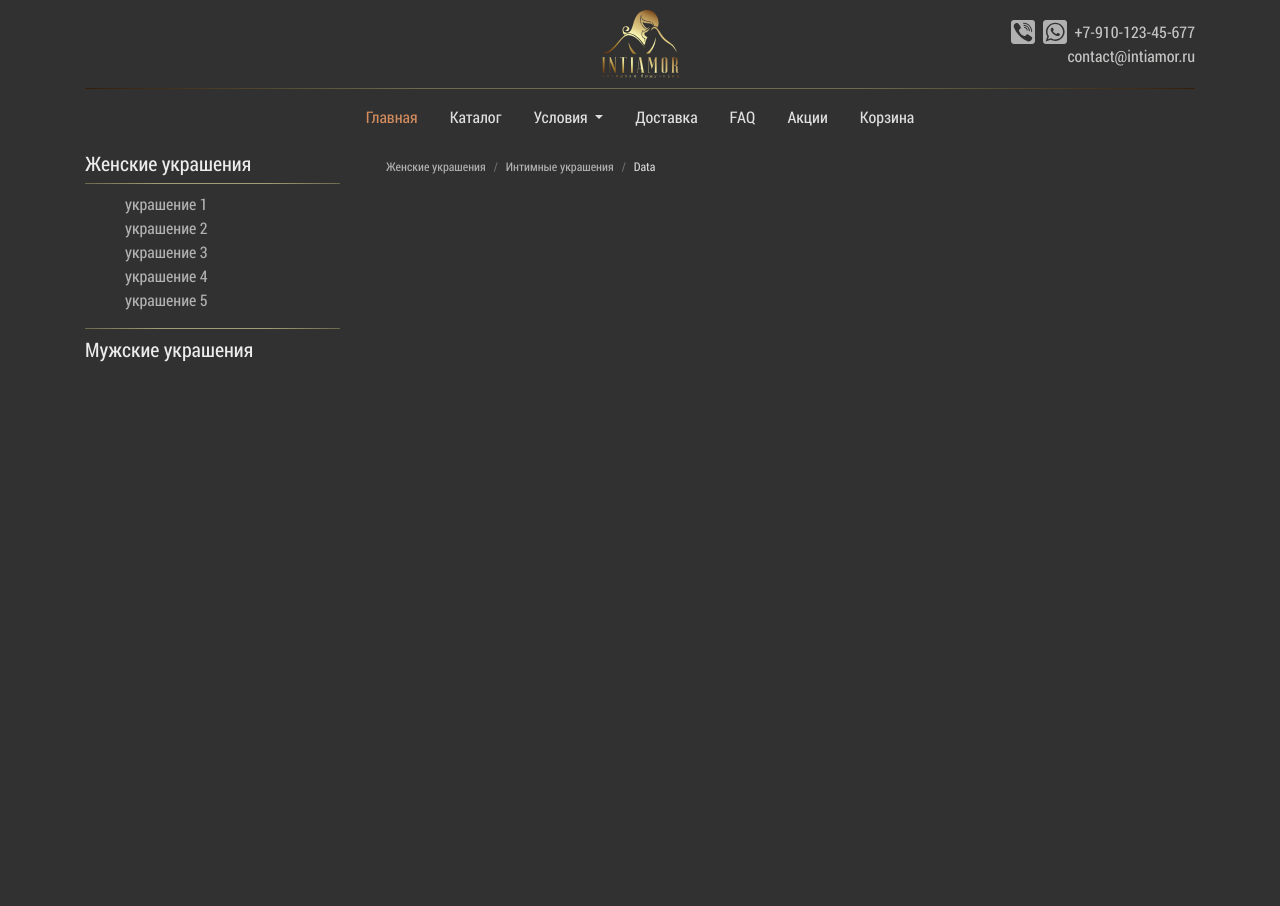
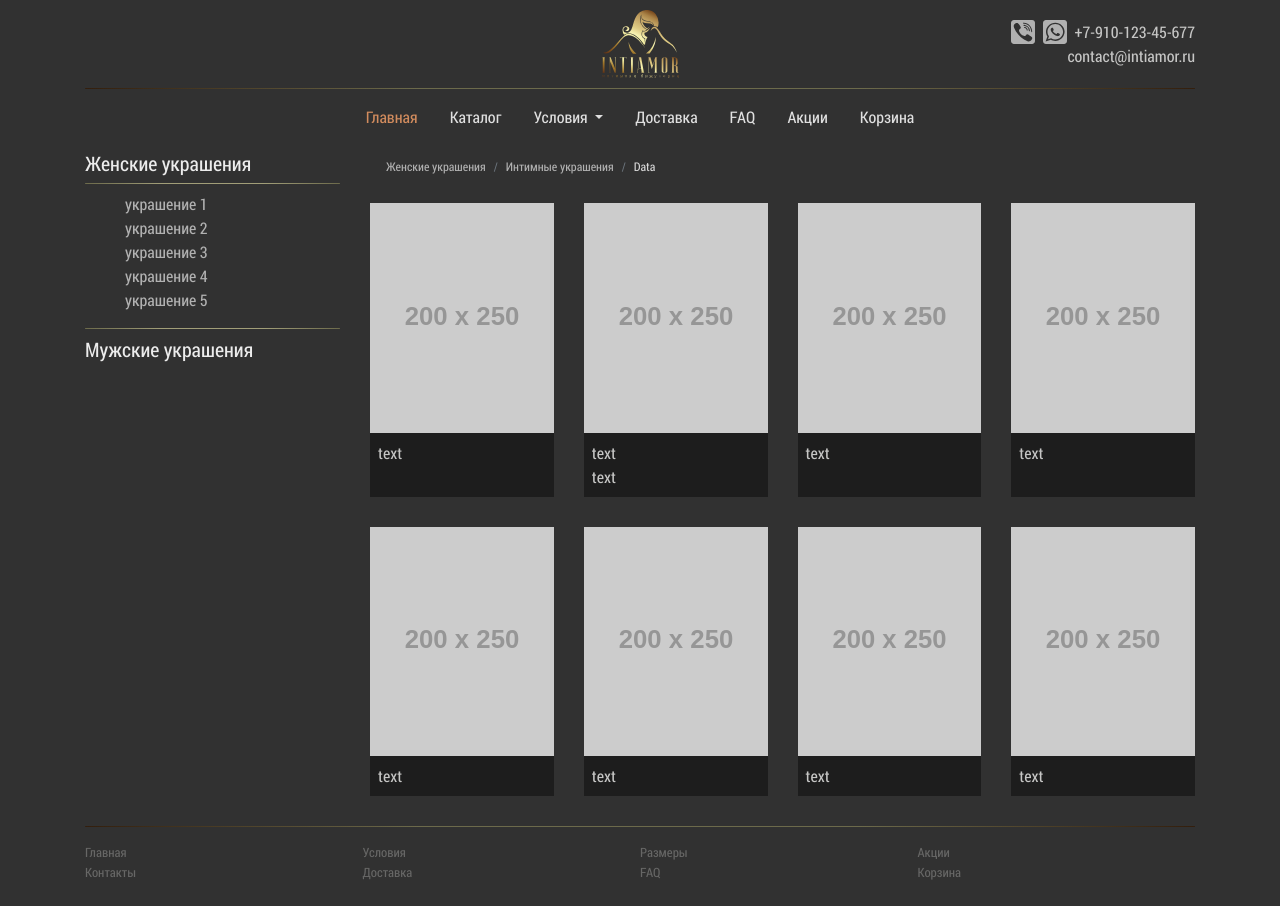
Before and after one commit to terlim/intiamor, a website: page src/html/catalog.html in a window 1280 px wide. Before the commit the page ends 800 px from the top, so only its background shows below. Drawn offline with nearby package versions, Linux system fonts and the light colour scheme; files that its build step writes are made by us from their sources; placeholder pictures from the web are drawn by us; files whose address does not match are found by name.

Commit message:
catalog3

```diff
--- a/src/blocks/catalog/catalog.html
+++ b/src/blocks/catalog/catalog.html
@@ -0,0 +1,12 @@
+<div class="row">
+    //= ../../blocks/catalog_item/catalog_item.html
+    //= ../../blocks/catalog_item/catalog_item2.html
+    //= ../../blocks/catalog_item/catalog_item.html
+    //= ../../blocks/catalog_item/catalog_item.html
+    //= ../../blocks/catalog_item/catalog_item.html
+    //= ../../blocks/catalog_item/catalog_item.html
+    //= ../../blocks/catalog_item/catalog_item.html
+    //= ../../blocks/catalog_item/catalog_item.html
+
+
+</div>
--- /dev/null
+++ b/src/blocks/catalog_item/catalog_item.html
@@ -0,0 +1,17 @@
+<div class="col col-12 col-md-3">
+    <div class="ctovar__card-wrapper">
+        <div class="ctovar__card">
+            <div class="ctovar__body">
+                <div class="ctovar__img">
+                    <a href="#">
+                        <img class="img-fluid" src="http://placehold.it/200x250/b0b0b0" alt="alt">
+                    </a>
+                </div>
+            </div>
+            <div class="ctovar__footer">
+                <span>text</span>
+
+            </div>
+        </div>
+    </div>
+</div>
--- /dev/null
+++ b/src/blocks/catalog_item/catalog_item.scss
@@ -0,0 +1,25 @@
+@import "../core/functions";
+@import "../core/variables";
+@import "../core/mixins";
+
+.ctovar__card-wrapper {
+  padding-bottom: 30px;
+  height: 100%;
+}
+.ctovar__card {
+  display: flex;
+  height: 100%;
+  flex-direction: column;
+  align-content: space-between;
+  flex-wrap: wrap;
+  background-color: #1d1d1d;
+  &:hover{
+    background-color: #d9d9d9;
+    color: black;
+  }
+}
+.ctovar__footer {
+
+  flex-grow: 1;
+  padding: .5rem;
+}
--- /dev/null
+++ b/src/blocks/catalog_item/catalog_item2.html
@@ -0,0 +1,17 @@
+<div class="col col-12 col-md-3">
+    <div class="ctovar__card-wrapper">
+        <div class="ctovar__card">
+            <div class="ctovar__body">
+                <div class="ctovar__img">
+                    <a href="#">
+                        <img class="img-fluid" src="http://placehold.it/200x250/b0b0b0" alt="alt">
+                    </a>
+                </div>
+            </div>
+            <div class="ctovar__footer">
+                <span>text</span><br>
+                <span>text</span>
+            </div>
+        </div>
+    </div>
+</div>
--- a/src/css/style.css
+++ b/src/css/style.css
@@ -7,4 +7,5 @@
 @import "../blocks/breadcrumbs/breadcrumbs.css";
 @import "../blocks/leftmenu/leftmenu.css";
 @import "../blocks/mainpage/mainpage.css";
+@import "../blocks/catalog_item/catalog_item.css";
 @import "../blocks/footer/footer.css";
--- a/src/html/catalog.html
+++ b/src/html/catalog.html
@@ -28,5 +28,18 @@
         </div>
     </div>
 </main>
+<footer class="container">
+    <div class="footer-top-border"></div>
+    <div class="footer__wrapper">
+        <div><a class="footer__link" href="/">Главная</a></div>
+        <div><a class="footer__link" href="/">Условия</a></div>
+        <div><a class="footer__link" href="/">Размеры</a></div>
+        <div><a class="footer__link" href="/">Акции</a></div>
+        <div><a class="footer__link" href="/">Контакты</a></div>
+        <div><a class="footer__link" href="/">Доставка</a></div>
+        <div><a class="footer__link" href="/">FAQ</a></div>
+        <div><a class="footer__link" href="/">Корзина</a></div>
+    </div>
+</footer>
 </body>
 </html>
```
Also changed, not shown: src/blocks/catalog_item/catalog_item.css (added).
